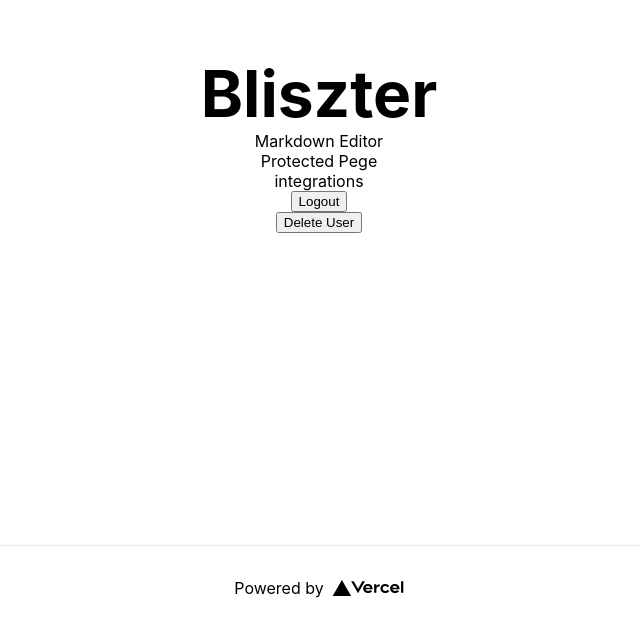
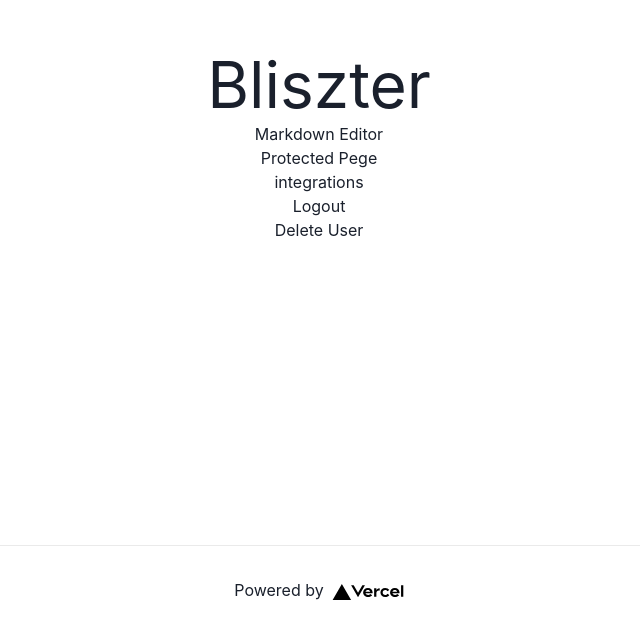
Before and after one commit to arjunlubana/bliszter, a Next.js app: page / in a window 1280 px wide. Shown: the part 255-889 px from the top of the page, without its empty margins (321-961 px from the left). Built offline with nearby package versions, Linux system fonts and the light colour scheme; what supertokens-auth-react would draw is missing.

Commit message:
Install and setup chakra ui

```diff
--- a/package.json
+++ b/package.json
@@ -10,7 +10,11 @@
   },
   "dependencies": {
     "@apollo/client": "^3.6.9",
+    "@chakra-ui/react": "^2.2.9",
+    "@emotion/react": "^11",
+    "@emotion/styled": "^11",
     "axios": "^0.27.2",
+    "framer-motion": "^6",
     "graphql": "^16.5.0",
     "next": "12.2.4",
     "nextjs-cors": "^2.1.1",
--- a/pages/_app.tsx
+++ b/pages/_app.tsx
@@ -1,9 +1,10 @@
+import { ChakraProvider } from "@chakra-ui/react";
+import { AppProps } from "next/app";
+import React from "react";
+import SuperTokensReact, { SuperTokensWrapper } from "supertokens-auth-react";
+import Session from "supertokens-auth-react/recipe/session";
+import { redirectToAuth } from "supertokens-auth-react/recipe/thirdpartyemailpassword";
 import "../styles/globals.css";
-import React from "react";
-import { AppProps } from "next/app";
-import SuperTokensReact, { SuperTokensWrapper } from "supertokens-auth-react";
-import Session from 'supertokens-auth-react/recipe/session'
-import { redirectToAuth } from 'supertokens-auth-react/recipe/thirdpartyemailpassword'
 
 import { frontendConfig } from "../supertokens/frontendConfig";
 
@@ -42,9 +43,11 @@ function MyApp({ Component, pageProps }: AppProps) {
     return null;
   }
   return (
-    <SuperTokensWrapper>
-      <Component {...pageProps} />
-    </SuperTokensWrapper>
+    <ChakraProvider>
+      <SuperTokensWrapper>
+        <Component {...pageProps} />
+      </SuperTokensWrapper>
+    </ChakraProvider>
   );
 }
 
```
Also changed, not shown: 1 other file (tests, documents, lock files or other folders).
